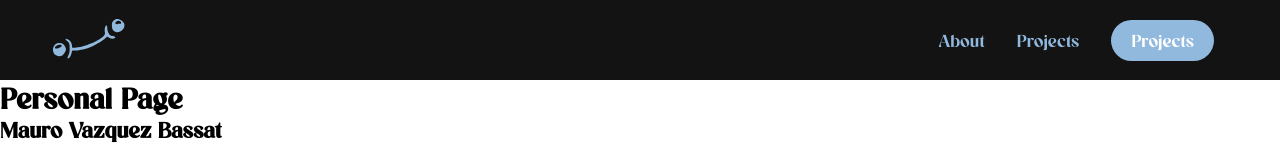
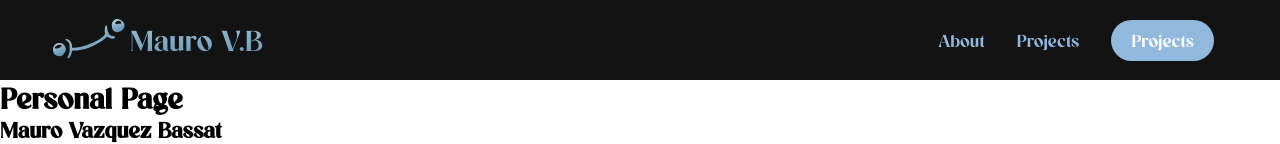
Before and after one commit to mauro-vb/personal_page, a plain HTML site: page index.html in a window 1280 px wide. Shown: the top 144 px of the page. Drawn offline with Linux system fonts and the light colour scheme.

Commit message:
added logo gradient directly to html

```diff
--- a/index.html
+++ b/index.html
@@ -14,9 +14,15 @@
           <!-- Inline SVG -->
           <svg class="logo-image" version="1.0" xmlns="http://www.w3.org/2000/svg"
             width="128.000000pt" height="128.000000pt" viewBox="0 0 128.000000 128.000000"
-            preserveAspectRatio="xMidYMid meet">
+            preserveAspectRatio="xMidYMid meet" class="logo-svg">
+            <defs>
+              <linearGradient id="logo-gradient" x1="0%" y1="100%" x2="100%" y2="0%">
+                <stop offset="0%" style="stop-color:#bcd2e0;stop-opacity:1" />
+                <stop offset="100%" style="stop-color:#4786ae;stop-opacity:1" />
+              </linearGradient>
+            </defs>
             <g transform="translate(0.000000,128.000000) scale(0.100000,-0.100000)"
-              fill="currentColor" stroke="none">
+              fill="url(#logo-gradient)" stroke="none">
               <path d="M883 1123 c-12 -10 -28 -33 -34 -51 -9 -27 -8 -38 11 -75 28 -54 45
               -67 91 -67 30 0 43 7 68 35 39 45 42 101 8 141 -30 35 -110 44 -144 17z m95
               -25 c2 -12 -5 -19 -22 -24 -14 -3 -26 -10 -26 -15 0 -5 -9 -9 -20 -9 -25 0
@@ -32,7 +38,7 @@
               -76 -74 -21 8 -17 34 11 61 25 26 65 34 65 13z"/>
             </g>
           </svg>
-          <!--ADD TITLE HERE-->
+          Mauro V.B<!--ADD TITLE HERE-->
         </a>
         <div class="navbar__toggle" id="mobile-menu">
           <span class="bar"></span>
--- a/styles.css
+++ b/styles.css
@@ -50,7 +50,6 @@
   cursor: pointer; /* Change cursor to pointer on hover */
   text-decoration: none; /* Remove underline from the link */
   font-size: 2rem; /* Set font size */
-  color: rgb(145, 185, 222); /* Default color for the text (not used due to transparency) */
 }
 
 /* Adjust the width and height of the SVG logo */
```
